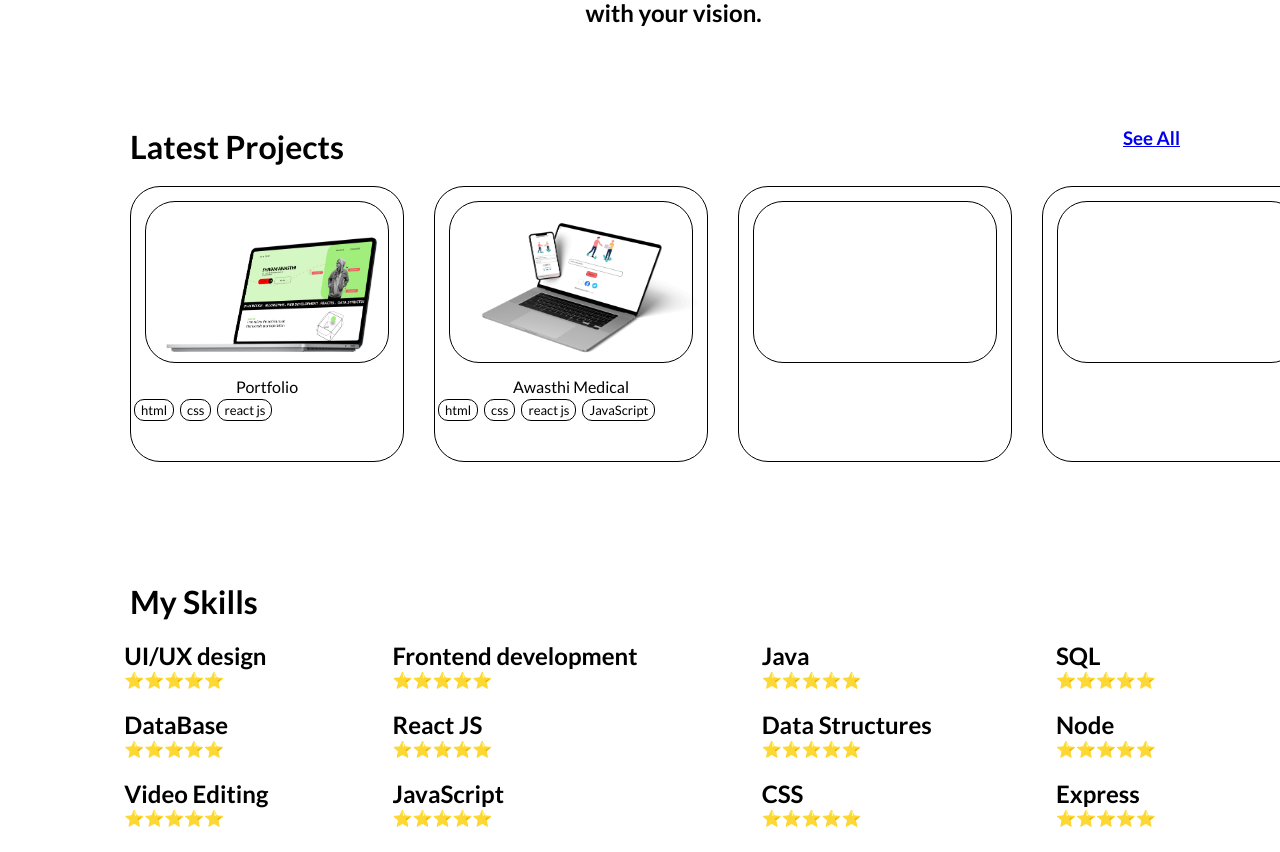
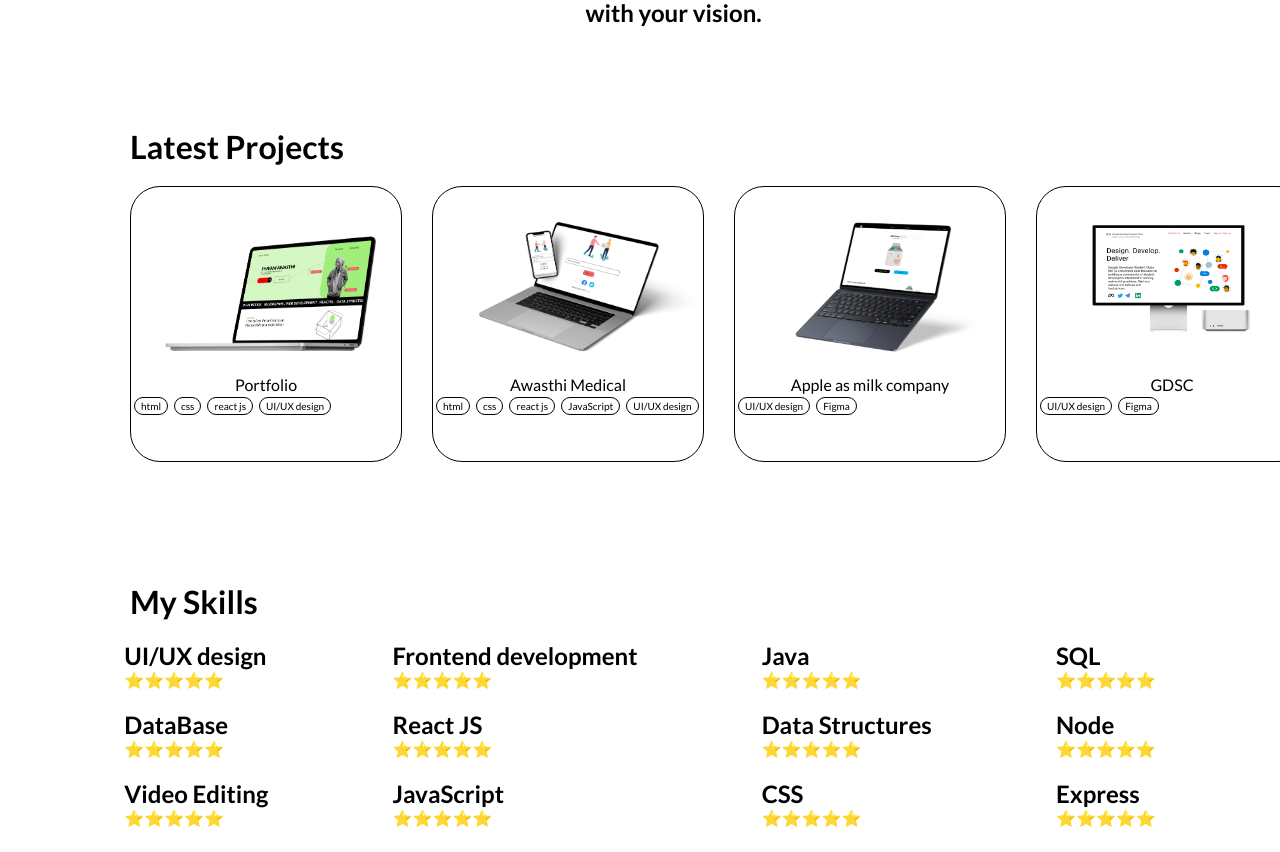
Before and after one commit to Shivam-hits/Portfolio, a React (Create React App) app in the folder frontend/: page / in a window 1280 px wide. Shown: the part 1190-2042 px from the top of the page. Built offline with nearby package versions, Linux system fonts and the light colour scheme.

Commit message:
improvement

```diff
--- a/frontend/src/components/header/header.jsx
+++ b/frontend/src/components/header/header.jsx
@@ -12,8 +12,8 @@ function Header() {
       <div className='header_navbar'>
         <h3>Act as Shivam</h3>
         <div className='header_navbar_2'>
-          <h3>About Me</h3>
-          <h3><a style={{textDecoration: "none", color:"black"}} href='#footer_contact_button'>Contact me</a></h3>
+          {/* <h3>About Me</h3> */}
+          {/* <h3><a style={{textDecoration: "none", color:"black"}} href='#footer_contact_button'>Contact me</a></h3> */}
         </div>
       </div>
 
--- a/frontend/src/components/latest/latest.css
+++ b/frontend/src/components/latest/latest.css
@@ -13,7 +13,7 @@
     /* background-color: #D9D9D9; */
     height: 160px;
     width: 242px;
-    border: 1px solid black;
+    /* border: 1px solid black; */
     border-radius: 30px;
     margin: 14px;
 }
@@ -23,13 +23,17 @@
 .about_project p{
     margin: 3px;
     border: 1px solid black;
-    font-size: small;
+    font-size: 10px;
     padding: 2px 6px 2px 6px;
     border-radius: 10px;
 }
 .project_cards_image img{
     height: 150px;
     width: 220px;
+}
+.project_cards_image .apple{
+    height: 170px;
+    width: 250px;
 }
 .project_cards_image .AMH{
     height: 170px;
--- a/frontend/src/components/latest/latest.jsx
+++ b/frontend/src/components/latest/latest.jsx
@@ -2,13 +2,15 @@ import React from 'react'
 import "./latest.css"
 import Project1 from "../../image/project1.png"
 import Project2 from "../../image/project2.png"
+import Project3 from "../../image/project3.png"
+import Project4 from "../../image/project4.png"
 import { Link } from "react-router-dom"
 function Latest() {
   return (
     <div className='Latest_projects'>
       <div className='project_desc'>
       <h1>Latest Projects</h1>
-      <h3><Link to="/project">See All</Link></h3>
+      {/* <h3><Link to="/project">See All</Link></h3> */}
       </div>
 
       <div className='project_container'>  {/*   project card container */}
@@ -25,6 +27,7 @@ function Latest() {
             <p>html</p>
             <p>css</p>
             <p>react js</p>
+            <p>UI/UX design</p>
           </div>
 
         </div>
@@ -38,17 +41,29 @@ function Latest() {
             <p>css</p>
             <p>react js</p>
             <p>JavaScript</p>
+            <p>UI/UX design</p>
           </div>
 
         </div>
+
         <div className='project_cards'>
           <div className='project_cards_image'>
-
+            <img className="apple" src={Project3} alt="" />
+          </div>
+          <p className='project_title'>Apple as milk company</p>
+          <div className='about_project'>
+            <p>UI/UX design</p>
+            <p>Figma</p>
           </div>
         </div>
         <div className='project_cards'>
           <div className='project_cards_image'>
-
+            <img src={Project4} alt="" srcset="" />
+          </div>
+          <p className='project_title'>GDSC</p>
+          <div className='about_project'>
+            <p>UI/UX design</p>
+            <p>Figma</p>
           </div>
         </div>
       </div>
```
Also changed, not shown: frontend/src/image/project3.png (added), frontend/src/image/project4.png (added).
